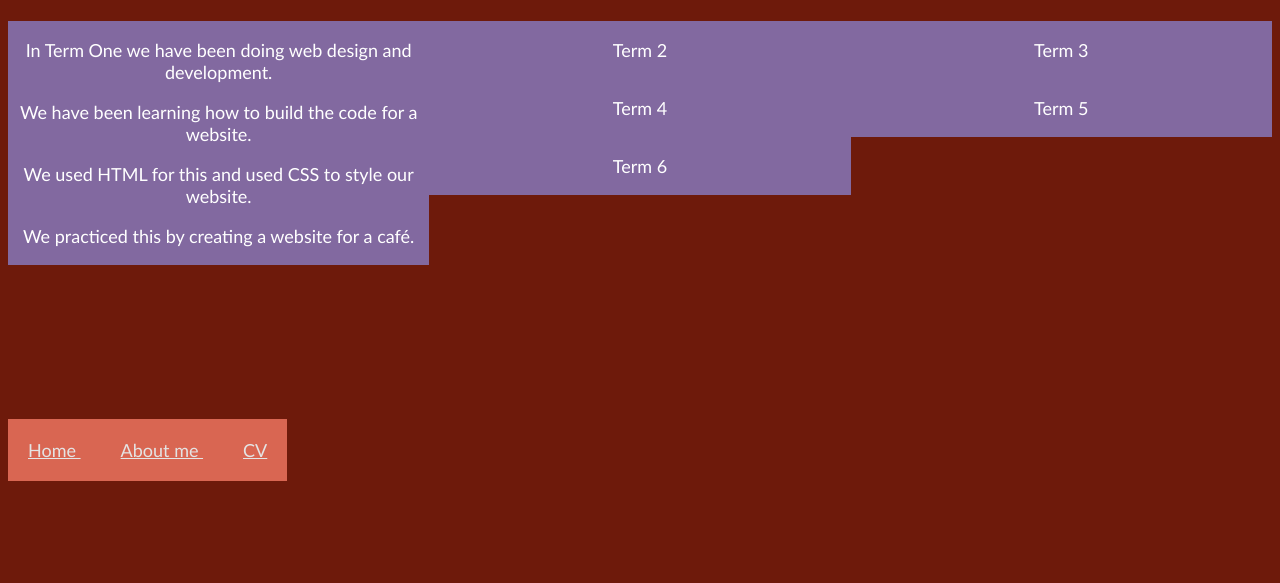
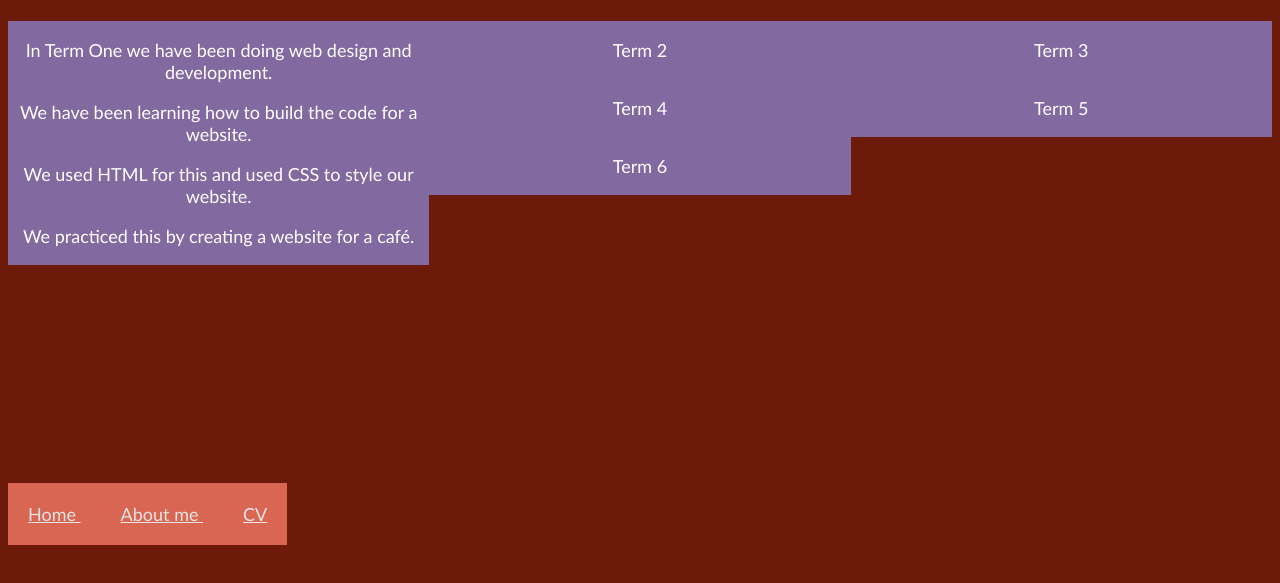
Before and after one commit to KallumSin30087840/KallumSin30087840.github.io, a plain HTML site: page blog.html in a window 1280 px wide. Shown: the part 55-638 px from the top of the page. Drawn offline with Linux system fonts and the light colour scheme.

Commit message:
height change

```diff
--- a/style.css
+++ b/style.css
@@ -85,5 +85,5 @@ body{
 
 }
 .nav3 {
-    margin-top: 35%;
+    margin-top: 40%;
 }
```
